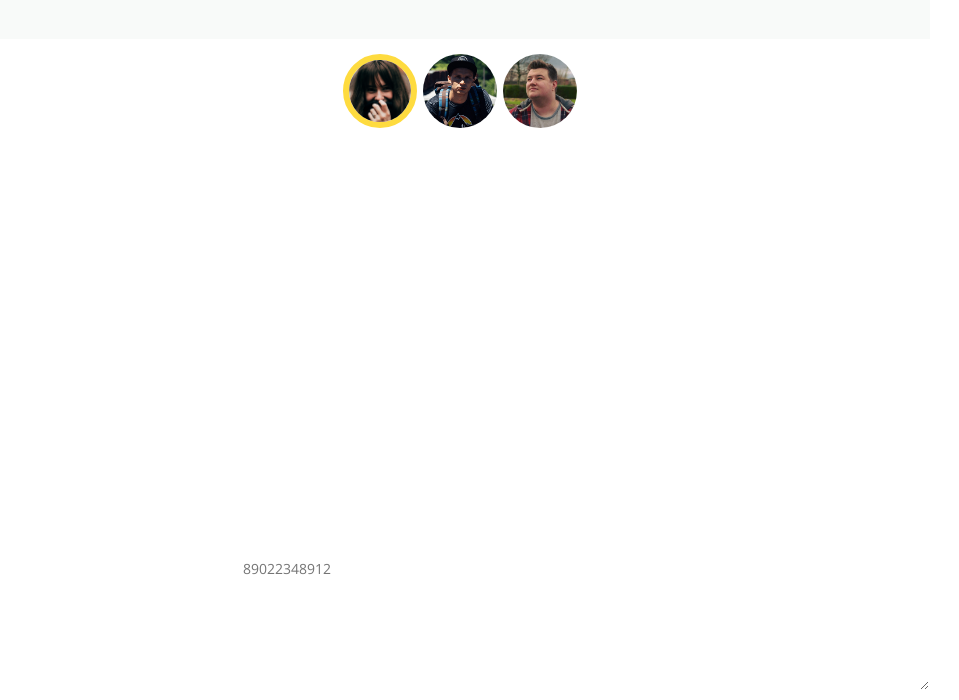
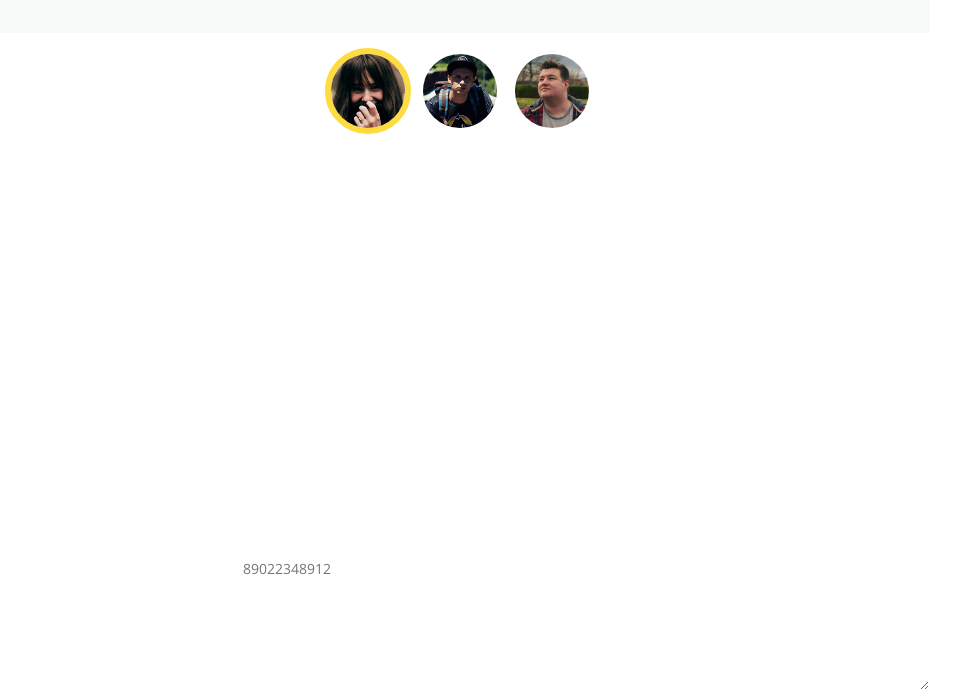
Before and after one commit to Marina-Polskaya/Marina-Polskaya.github.io, a plain HTML site: page index.html in a window 1280 px wide. Shown: the part 3731-4431 px from the top of the page, without its empty margins (180-1139 px from the left). Drawn offline with nearby package versions, Linux system fonts and the light colour scheme; files that its build step writes are made by us from their sources; a script that the page names is missing.

Commit message:
Доработана вёрстка слайдшоу в секции отзывов.

```diff
--- a/css/blocks/_interractive-avatar.scss
+++ b/css/blocks/_interractive-avatar.scss
@@ -1,11 +1,14 @@
 .interractive-avatar {
     position: relative;
-    width: rem(74px);
-    height: rem(74px);
+    width: rem(86px);
+    height: rem(86px);
     border-radius: 50%;
+    border: rem(6px) solid rgba(0,0,0,0);
     overflow: hidden;
 
     &--active {
+        width: rem(86px);
+        height: rem(86px);
         border: rem(6px) solid $yellow;
     }
 }
@@ -17,8 +20,6 @@
     height: 100%;
     top: 0;
     right: 0;
-    bottom: 0;
-    left: 0;
 }
 
 .interractive-avatar__img {
```
